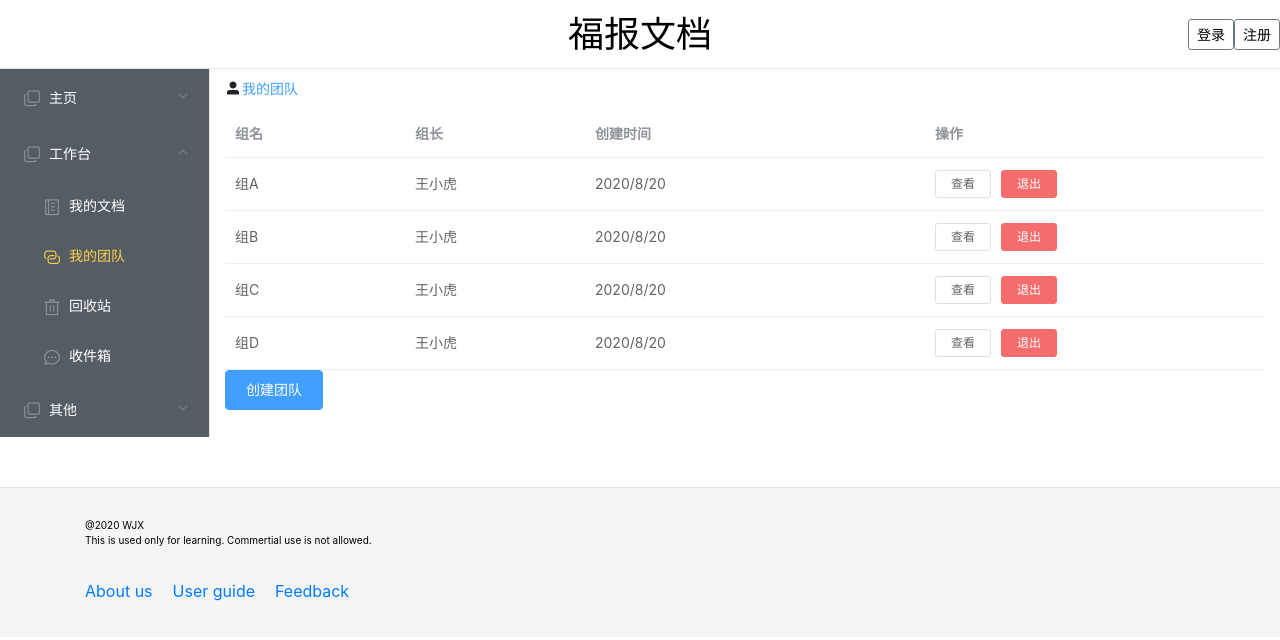
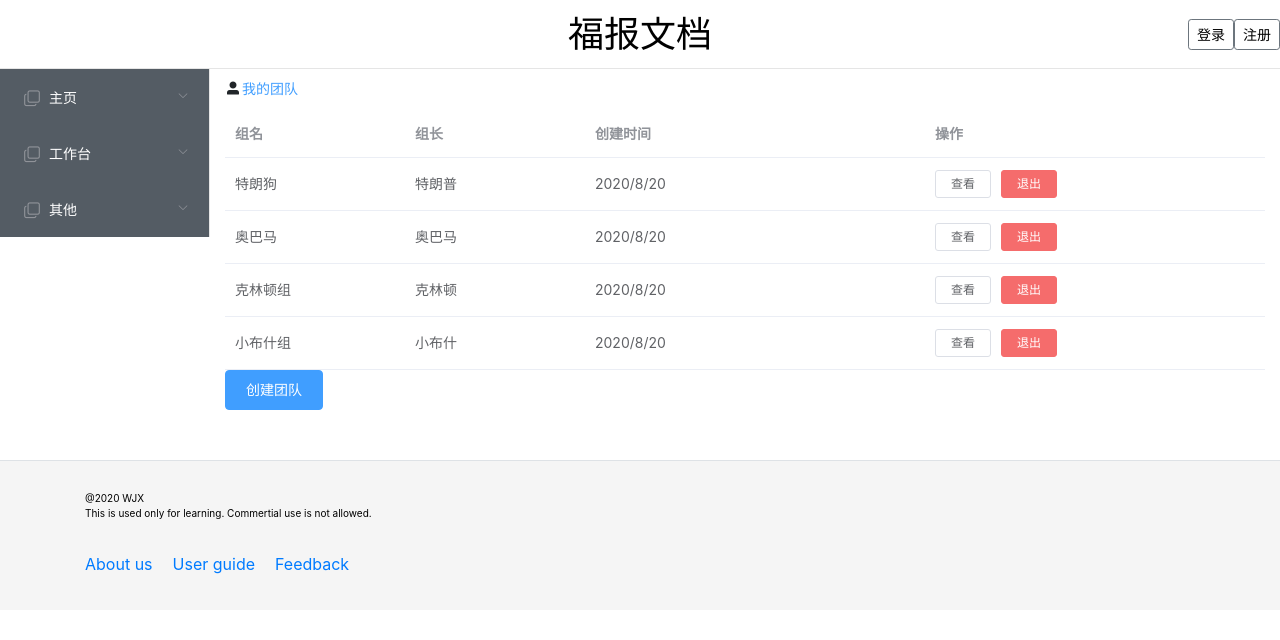
Before and after one commit to wjxchn/2020_Summer_Semester_frontend, a Vue app in the folder SmallSemesterVue/: page /team in a window 1280 px wide. Shown: the top 640 px of the page. Built offline with nearby package versions, Linux system fonts and the light colour scheme; what vue-quill-editor, vue-verify-plugin would draw is missing.

Commit message:
增加了我的团队下拉团队列表的功能

```diff
--- a/SmallSemesterVue/src/components/Team.vue
+++ b/SmallSemesterVue/src/components/Team.vue
@@ -22,7 +22,10 @@
                     <span>工作台</span>
                 </template>
                     <el-menu-item index="2-1" @click="Mywork" :loading="logining"><i class="el-icon-notebook-2"></i>我的文档</el-menu-item>
-                    <el-menu-item index="2-2" @click="Myteam" :loading="logining"><i class="el-icon-connection"></i>我的团队</el-menu-item>
+                    <el-submenu index="2-2">
+                        <template slot="title" ><i class="el-icon-connection"></i>我的团队</template>
+                        <el-menu-item  @click="Myteam" :loading="logining" v-for="(item,index) in tableData" :key="index" >{{item.name}}</el-menu-item>
+                        </el-submenu>
                     <el-menu-item index="2-3" @click="Trash" :loading="logining"><i class="el-icon-delete"></i>回收站</el-menu-item>
                     <el-menu-item index="2-4" @click="Message" :loading="logining"><i class="el-icon-chat-dot-round"></i>收件箱</el-menu-item>
             </el-submenu>
@@ -89,20 +92,24 @@ export default {
     data () {
         return {
             tableData: [{
-                name: '组A',
-                owner: '王小虎',
+                id:'1',
+                name: '特朗狗',
+                owner: '特朗普',
                 time: '2020/8/20'
             }, {
-                name: '组B',
-                owner: '王小虎',
+                id:'2',
+                name: '奥巴马',
+                owner: '奥巴马',
                 time: '2020/8/20'
             }, {
-                name: '组C',
-                owner: '王小虎',
+                id:'3',
+                name: '克林顿组',
+                owner: '克林顿',
                 time: '2020/8/20'
             }, {
-                name: '组D',
-                owner: '王小虎',
+                id:'4',
+                name: '小布什组',
+                owner: '小布什',
                 time: '2020/8/20'
             }],
             istabBar: false
```
Also changed, not shown: 1 other file (tests, documents, lock files or other folders).
